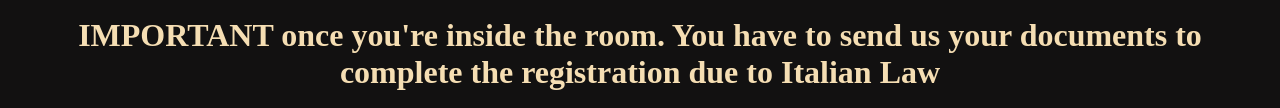
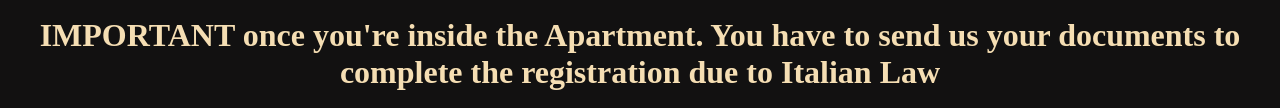
Before and after one commit to doci-git/check-in-Frame_House, a plain HTML site: page index.html in a window 1280 px wide. Shown: the part 1080-1188 px from the top of the page. Drawn offline with Linux system fonts and the light colour scheme.

Commit message:
Update index.html

```diff
--- a/index.html
+++ b/index.html
@@ -34,7 +34,7 @@
         ><i class="fa-brands fa-whatsapp"></i> </a>
     </div>
     <div class="important">
-      <h3>IMPORTANT once you're inside the room. You have to send us your documents to complete the registration due to Italian Law</h3>
+      <h3>IMPORTANT once you're inside the Apartment. You have to send us your documents to complete the registration due to Italian Law</h3>
     </div>
   </body>
 </html>
```
